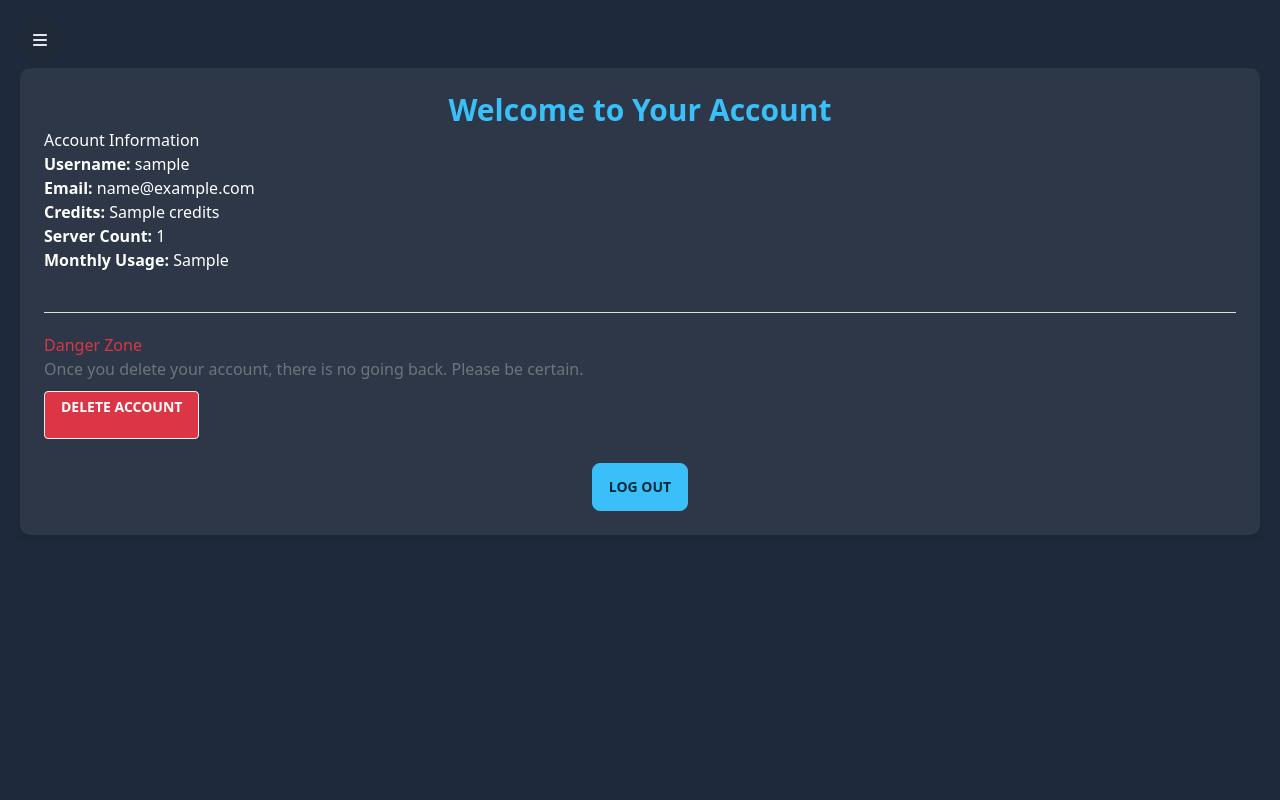
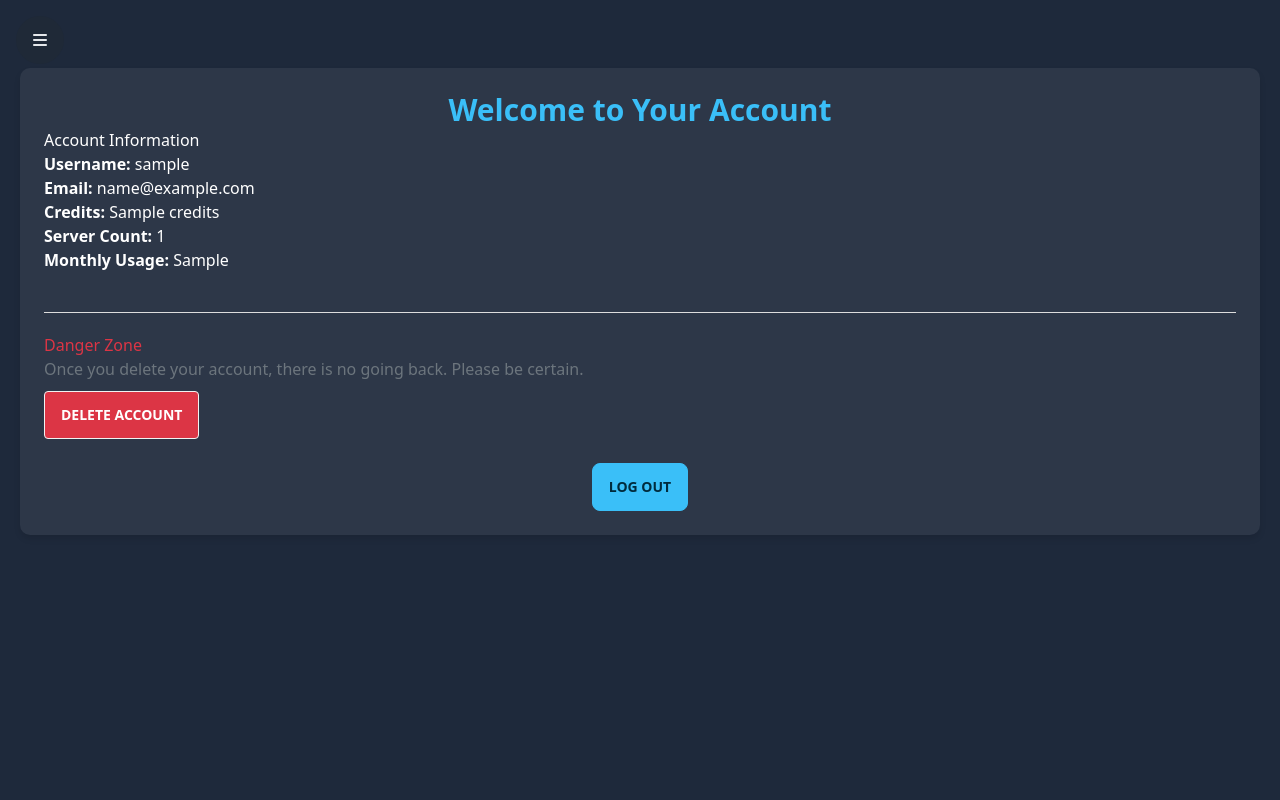
Before and after one commit to Lunes-Hosting/controlpanel, a Flask app: template templates/account.html in a window 1280 px wide. Run offline with Flask 3, Linux system fonts and the light colour scheme; the template is opened without the code that fills it: most values are stand-ins (such as "Sample title", 1, 10 or a date in 2020); parts of the project's set-up code (start-up, migrations or seed data) failed here and were passed over; some libraries are stand-ins or nearby versions.

Commit message:
updated style

```diff
--- a/templates/account.html
+++ b/templates/account.html
@@ -39,7 +39,7 @@
                 <div class="danger-zone" style="margin-top: 40px; padding-top: 20px; border-top: 1px solid #ddd;">
                     <h3 style="color: #dc3545;">Danger Zone</h3>
                     <p style="color: #6c757d;">Once you delete your account, there is no going back. Please be certain.</p>
-                    <a href="{{ url_for('user.delete_account') }}" class="btn btn-danger" style="display: inline-block; background-color: #dc3545; color: white; text-decoration: none; padding: 8px 16px; border-radius: 4px; margin-top: 10px;">Delete Account</a>
+                    <a href="{{ url_for('user.delete_account') }}" class="btn btn-danger" style="background-color: #dc3545; color: white; text-decoration: none; padding: 8px 16px; border-radius: 4px; margin-top: 10px;">Delete Account</a>
                 </div>
             </div>
             <div class="button-container mt-6 text-center">
```
